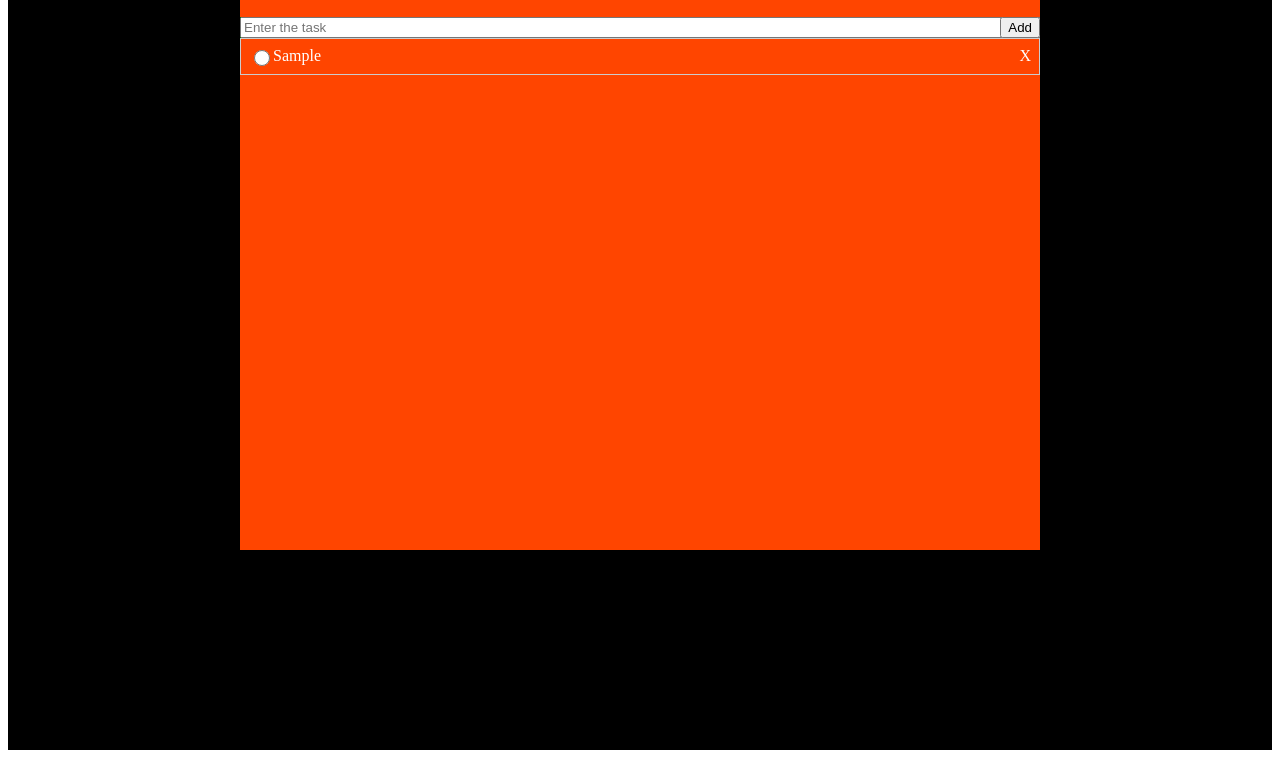
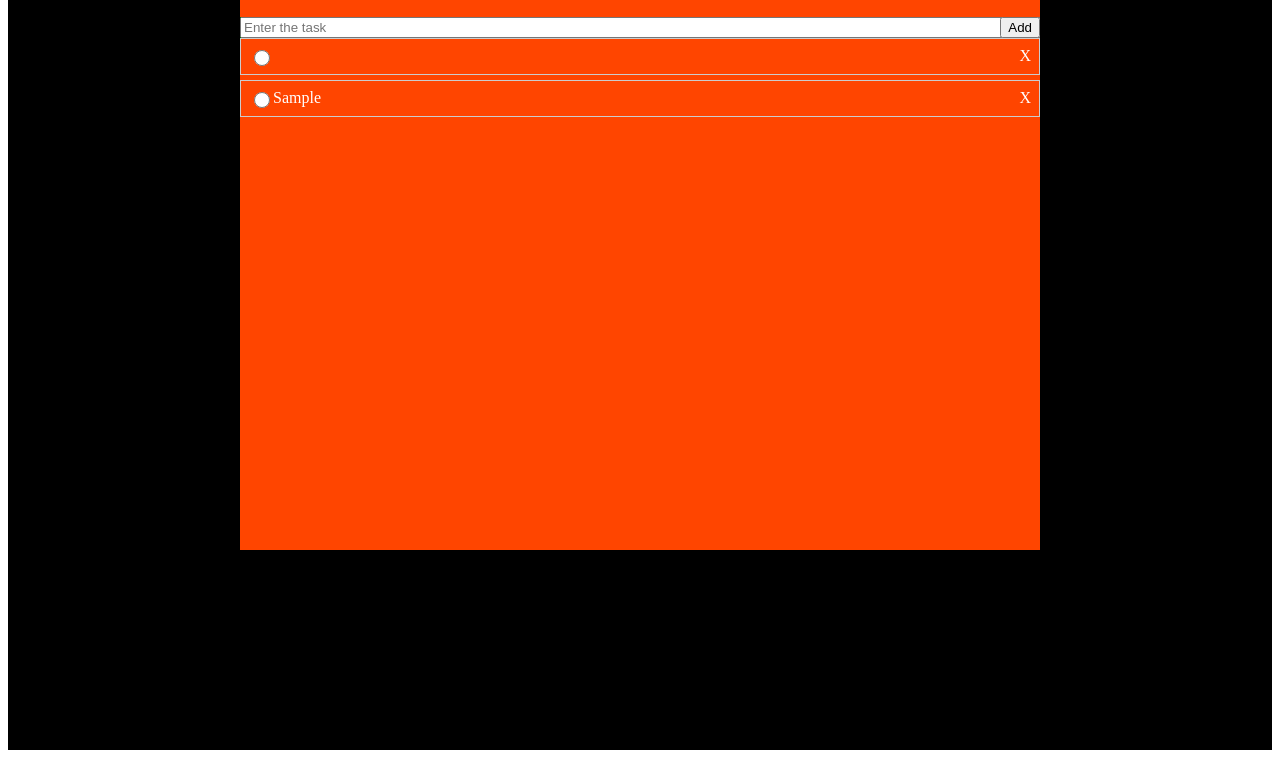
Before and after one commit to rohitrpatil45/To-do-list-, a plain HTML site: page index.html in a window 1280 px wide. Both pictures are taken after typing "Sample" into the empty fields and a click on the button "Add". Shown: the part 58-816 px from the top of the page. Drawn offline with Linux system fonts and the light colour scheme.

Commit message:
project completed

```diff
--- a/index.html
+++ b/index.html
@@ -22,7 +22,7 @@
         <div class="list-container">
           <div class="list">
             <input class="inputRadio" type="radio" />
-            <p class="task-bar">the lask which is give by user</p>
+            <p class="task-bar"></p>
             <span class="remove-task">X</span>
           </div>
 
--- a/script.js
+++ b/script.js
@@ -1,49 +1,126 @@
+// const AddBtn = document.querySelector(".add-btn");
+// const mainListContainer = document.querySelector(".list-container");
+// const Input = document.querySelector(".input-tag");
+// const InputRadio = document.querySelector(".inputRadio");
+// const task = document.querySelector(".task-bar");
+// const remove = document.querySelector(".remove-task");
+
+// const taskvalue = localStorage.getItem("task");
+// task.innerHTML = taskvalue;
+
+// Input.addEventListener("input", (e) => {
+//   const lacaldata = localStorage.setItem("task", e.target.value);
+//   task.innerHTML = e.target.value;
+
+//   AddBtn.addEventListener("click", () => {
+//     task.innerHTML = localStorage.getItem("task");
+//     Input.value = "";
+//   });
+// });
+
+// /* <input class="inputRadio" type="radio" />
+// <p class="task-bar">the lask which is give by user</p>
+// <span class="remove-task">X</span> */
+
+// function CreateList() {
+//   // create the element the manin list container
+//   const listdiv = document.createElement("input");
+//   const PTag = (document.createElement("p"));
+//   const removeIcon = (document.createElement("span"));
+
+
+// // give the classname to it
+//   removeIcon.className = "remove-taks"
+//   PTag.className = "InputRadio";
+//   listdiv.className = "list";
+//   listdiv.type = "Radio"
+
+
+//   // apppend the list in main container
+//   mainListContainer.appendChild(listdiv);
+//   mainListContainer.appendChild(PTag);
+//   mainListContainer.appendChild(removeIcon);
+// }
+// Input.addEventListener("keypress", (e) => {
+//   if (e.key === "Enter") {
+//     CreateList();
+//     // console.log("enter btn click");
+//   }
+// });
+
+
+
+
 const AddBtn = document.querySelector(".add-btn");
 const mainListContainer = document.querySelector(".list-container");
 const Input = document.querySelector(".input-tag");
-const InputRadio = document.querySelector(".inputRadio");
-const task = document.querySelector(".task-bar");
-const remove = document.querySelector(".remove-task");
 
-const taskvalue = localStorage.getItem("task");
-task.innerHTML = taskvalue;
-
-Input.addEventListener("input", (e) => {
-  const lacaldata = localStorage.setItem("task", e.target.value);
-  task.innerHTML = e.target.value;
-
-  AddBtn.addEventListener("click", () => {
-    task.innerHTML = localStorage.getItem("task");
-    Input.value = "";
-  });
+// Load saved tasks from localStorage when the page loads
+document.addEventListener("DOMContentLoaded", () => {
+  const savedTasks = JSON.parse(localStorage.getItem("tasks")) || [];
+  savedTasks.forEach((task) => CreateList(task));
 });
 
-/* <input class="inputRadio" type="radio" />
-<p class="task-bar">the lask which is give by user</p>
-<span class="remove-task">X</span> */
+// Function to Create a Task Item
+function CreateList(taskText) {
+  // Create elements
+  const listDiv = document.createElement("div");
+  const radioInput = document.createElement("input");
+  const PTag = document.createElement("p");
+  const removeIcon = document.createElement("span");
 
-function CreateList() {
-  // create the element the manin list container
-  const listdiv = document.createElement("input");
-  const PTag = (document.createElement("p"));
-  const removeIcon = (document.createElement("span"));
+  // Assign classes & attributes
+  listDiv.className = "list";
+  radioInput.type = "radio";
+  radioInput.className = "inputRadio";
+  PTag.className = "task-bar";
+  removeIcon.className = "remove-task";
+  removeIcon.innerText = "X";
 
+  // Set task text
+  PTag.innerText = taskText;
 
-// give the classname to it
-  removeIcon.className = "remove-taks"
-  PTag.className = "InputRadio";
-  listdiv.className = "list";
-  listdiv.type = "Radio"
+  // Append elements
+  listDiv.appendChild(radioInput);
+  listDiv.appendChild(PTag);
+  listDiv.appendChild(removeIcon);
+  mainListContainer.appendChild(listDiv);
 
+  // Remove task when clicking "X"
+  removeIcon.addEventListener("click", () => {
+    listDiv.remove();
+    updateLocalStorage();
+  });
 
-  // apppend the list in main container
-  mainListContainer.appendChild(listdiv);
-  mainListContainer.appendChild(PTag);
-  mainListContainer.appendChild(removeIcon);
+  // Mark task as completed when clicking radio
+  radioInput.addEventListener("click", () => {
+    PTag.style.textDecoration = "line-through";
+    PTag.style.color = "gray";
+  });
 }
-Input.addEventListener("keypress", (e) => {
-  if (e.key === "Enter") {
-    CreateList();
-    // console.log("enter btn click");
+
+// Function to Update Local Storage
+function updateLocalStorage() {
+  const tasks = Array.from(document.querySelectorAll(".task-bar")).map(
+    (task) => task.innerText
+  );
+  localStorage.setItem("tasks", JSON.stringify(tasks));
+}
+
+// Event Listener for Adding a Task
+AddBtn.addEventListener("click", () => {
+  if (Input.value.trim() !== "") {
+    CreateList(Input.value);
+    updateLocalStorage();
+    Input.value = "";
   }
 });
+
+// Allow adding tasks with Enter key
+Input.addEventListener("keypress", (e) => {
+  if (e.key === "Enter" && Input.value.trim() !== "") {
+    CreateList(Input.value);
+    updateLocalStorage();
+    Input.value = "";
+  }
+});
```
